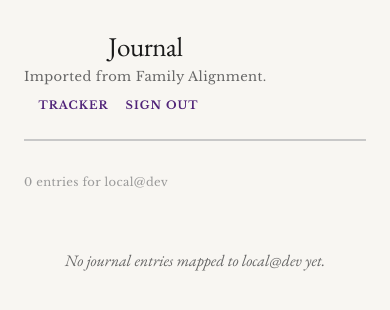
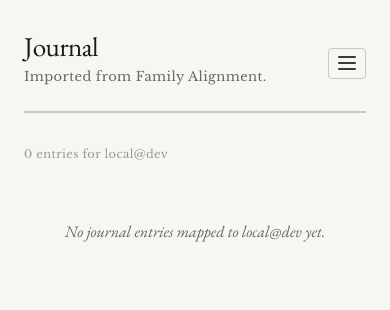
Before and after one commit to GudmundrLLC/calorie-counter, a FastAPI app: page /journal in a window 390 px wide. Shown: the top 310 px of the page. Run offline with FastAPI, Linux system fonts and the light colour scheme; data that the repository does not hold is empty.

Commit message:
Add hamburger menu to tracker + journal headers
Replaces the inline user-bar links (Journal · Sign Out on tracker,
Tracker · Sign Out on journal) with a shared hamburger button that
opens a small dropdown: Tracker, Journal, Print Report, Export JSON,
Sign Out. Consolidates page nav + export links behind one control and
keeps the masthead compact on mobile.

Co-Authored-By: Claude Opus 4.7 (1M context) <noreply@anthropic.com>

```diff
--- a/templates/journal.html
+++ b/templates/journal.html
@@ -13,12 +13,21 @@
 html{font-size:16px}
 body{font-family:'EB Garamond',Georgia,'Times New Roman',serif;background:var(--cream);color:var(--ink);line-height:1.6;min-height:100vh}
 .app{max-width:720px;margin:0 auto;padding:2rem 1.5rem 4rem}
-.masthead{display:flex;justify-content:space-between;align-items:baseline;padding-bottom:1.5rem;margin-bottom:2rem;border-bottom:2px double var(--rule)}
+.masthead{display:flex;justify-content:space-between;align-items:center;padding-bottom:1.5rem;margin-bottom:2rem;border-bottom:2px double var(--rule);gap:1rem}
 .masthead h1{font-size:2.2rem;font-weight:400;letter-spacing:-0.02em;line-height:1.1}
 .masthead .subtitle{font-family:'Libre Baskerville',Georgia,serif;font-size:0.82rem;color:var(--ink-light);margin-top:0.25rem;letter-spacing:0.03em}
-.user-bar{font-size:0.8rem;color:var(--ink-faint);text-align:right}
-.user-bar a{color:var(--brand);text-decoration:none;font-family:'Libre Baskerville',Georgia,serif;font-size:0.7rem;font-weight:700;text-transform:uppercase;letter-spacing:1px;margin-left:0.9rem}
-.user-bar a:hover{text-decoration:underline}
+.hamburger{position:relative}
+.hamburger-btn{background:none;border:1px solid var(--rule);border-radius:4px;padding:0.45rem 0.55rem;cursor:pointer;color:var(--ink-mid);display:inline-flex;flex-direction:column;gap:4px;line-height:0;transition:border-color 0.15s,color 0.15s}
+.hamburger-btn:hover{border-color:var(--brand);color:var(--brand)}
+.hamburger-btn span{display:block;width:18px;height:2px;background:currentColor;border-radius:1px}
+.hamburger-panel{position:absolute;right:0;top:calc(100% + 6px);background:var(--page);border:1px solid var(--rule);border-radius:4px;box-shadow:0 6px 18px rgba(0,0,0,0.10);min-width:200px;padding:0.4rem 0;z-index:30;display:none}
+.hamburger.open .hamburger-panel{display:block}
+.hamburger-user{padding:0.5rem 0.95rem;font-family:'Libre Baskerville',Georgia,serif;font-size:0.68rem;font-weight:700;text-transform:uppercase;letter-spacing:1px;color:var(--ink-faint);border-bottom:1px solid var(--rule-light);margin-bottom:0.25rem}
+.hamburger-panel a{display:block;padding:0.55rem 0.95rem;font-family:'Libre Baskerville',Georgia,serif;font-size:0.72rem;font-weight:700;text-transform:uppercase;letter-spacing:1px;color:var(--brand);text-decoration:none}
+.hamburger-panel a:hover{background:var(--brand-tint)}
+.hamburger-panel .divider{height:1px;background:var(--rule-light);margin:0.3rem 0}
+.hamburger-panel a.signout{color:var(--red)}
+.hamburger-panel a.signout:hover{background:#fbe8e5}
 .meta{font-family:'Libre Baskerville',Georgia,serif;font-size:0.72rem;color:var(--ink-faint);letter-spacing:0.03em;margin-bottom:1.5rem}
 .empty{padding:2rem 0;text-align:center;color:var(--ink-light);font-style:italic}
 .entry{padding:1.25rem 0;border-bottom:1px solid var(--rule-light)}
@@ -34,9 +43,9 @@ body{font-family:'EB Garamond',Georgia,'Times New Roman',serif;background:var(--
 .entry-content{font-size:1rem;color:var(--ink-mid);white-space:pre-wrap;word-wrap:break-word}
 .entry-tags{margin-top:0.5rem;font-family:'Libre Baskerville',Georgia,serif;font-size:0.68rem;color:var(--ink-faint);letter-spacing:0.03em}
 @media (max-width:520px){
-  .masthead{flex-direction:column;text-align:center}
+  .masthead{align-items:center}
   .masthead h1{font-size:1.7rem}
-  .user-bar{text-align:center;margin-top:0.5rem}
+  .hamburger-panel{min-width:180px}
 }
 </style>
 </head>
@@ -47,12 +56,50 @@ body{font-family:'EB Garamond',Georgia,'Times New Roman',serif;background:var(--
       <h1>Journal</h1>
       <p class="subtitle">Imported from Family Alignment.</p>
     </div>
-    <div class="user-bar">
-      {% if user and user.email != 'local@dev' %}{{ user.name or user.email }}<br>{% endif %}
-      <a href="/">Tracker</a>
-      <a href="/logout">Sign Out</a>
+    <div class="hamburger" id="mainMenu">
+      <button class="hamburger-btn" type="button" aria-label="Menu" aria-expanded="false" aria-controls="mainMenuPanel" onclick="toggleMenu(event)">
+        <span></span><span></span><span></span>
+      </button>
+      <div class="hamburger-panel" id="mainMenuPanel" role="menu">
+        {% if user and user.email != 'local@dev' %}
+          <div class="hamburger-user">{{ user.name or user.email }}</div>
+        {% endif %}
+        <a href="/" role="menuitem">Tracker</a>
+        <a href="/journal" role="menuitem">Journal</a>
+        <a href="/report" role="menuitem" target="_blank">Print Report</a>
+        <a href="/api/export?days=30" role="menuitem" target="_blank">Export JSON</a>
+        {% if user and user.email != 'local@dev' %}
+          <div class="divider"></div>
+          <a href="/logout" role="menuitem" class="signout">Sign Out</a>
+        {% endif %}
+      </div>
     </div>
   </header>
+  <script>
+    function toggleMenu(e){
+      if(e) e.stopPropagation();
+      const m=document.getElementById('mainMenu');
+      const btn=m.querySelector('.hamburger-btn');
+      const open=m.classList.toggle('open');
+      btn.setAttribute('aria-expanded',open?'true':'false');
+    }
+    document.addEventListener('click',function(e){
+      const m=document.getElementById('mainMenu');
+      if(m && !m.contains(e.target)){
+        m.classList.remove('open');
+        m.querySelector('.hamburger-btn').setAttribute('aria-expanded','false');
+      }
+    });
+    document.addEventListener('keydown',function(e){
+      if(e.key==='Escape'){
+        const m=document.getElementById('mainMenu');
+        if(m && m.classList.contains('open')){
+          m.classList.remove('open');
+          m.querySelector('.hamburger-btn').setAttribute('aria-expanded','false');
+        }
+      }
+    });
+  </script>
 
   <p class="meta">{{ entries|length }} entr{{ 'y' if entries|length == 1 else 'ies' }} for {{ user.email }}</p>
 
```
Also changed, not shown: templates/index.html (+57 -11 lines).
